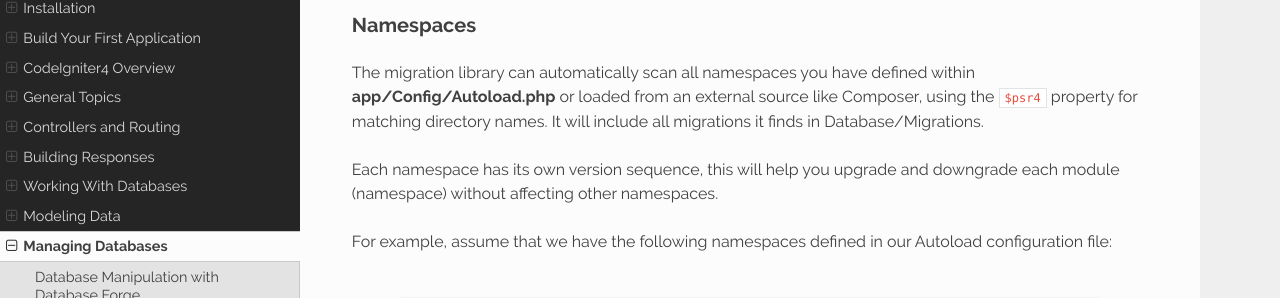
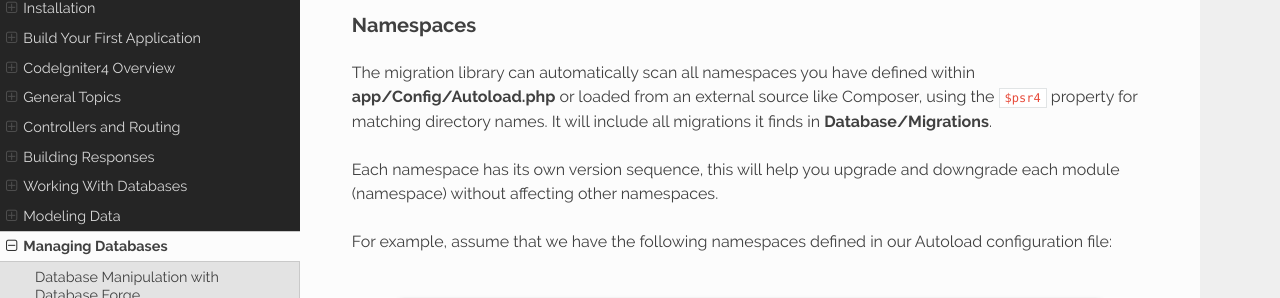
Before and after one commit to NEKOGET/ci4_user_guide_src, a Sphinx documentation site: the page built from source/dbmgmt/migration.rst, in a window 1280 px wide and 900 px high, scrolled down 2139 px, cut to the strip 173-471 px from the top of the window. Built offline with Sphinx 7.4.7 and the Read the Docs theme 2.0.0, drawn with Linux system fonts in a browser that asks for light colours.

Commit message:
docs: decorate file path with **

```diff
--- a/source/dbmgmt/migration.rst
+++ b/source/dbmgmt/migration.rst
@@ -81,7 +81,7 @@ Namespaces
 The migration library can automatically scan all namespaces you have defined within
 **app/Config/Autoload.php** or loaded from an external source like Composer, using
 the ``$psr4`` property for matching directory names. It will include all migrations
-it finds in Database/Migrations.
+it finds in **Database/Migrations**.
 
 Each namespace has its own version sequence, this will help you upgrade and downgrade each module (namespace) without affecting other namespaces.
 
```
